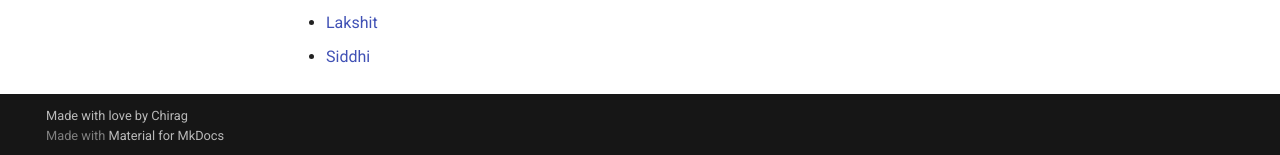
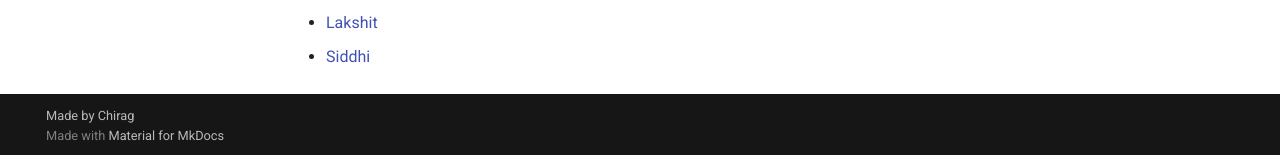
Before and after one commit to evensem2026-CV-LAB/Multi-Scan-Fingerprint-Reconstruction-CV, an MkDocs documentation site: the page built from docs/index.md, in a window 1280 px wide and 1064 px high. Shown: the part 906-1061 px from the top of the window. Built offline with MkDocs 1.6.1 and Material for MkDocs 9.7.7, drawn with Linux system fonts in a browser that asks for light colours.

Commit message:
little changes

```diff
--- a/mkdocs.yml
+++ b/mkdocs.yml
@@ -1,5 +1,5 @@
 site_name: "Multi-Scan Fingerprint Reconstruction"
-site_url: https://<YOUR_GITHUB_USERNAME>.github.io/<REPO_NAME>/
+site_url: https://evensem2026-cv-lab.github.io/Multi-Scan-Fingerprint-Reconstruction-CV/
 
 theme:
   name: material
@@ -24,4 +24,4 @@ plugins:
   - search
   - awesome-pages
 
-copyright: Made with love by <a href="https://github.com/chiragtaneja" target="_blank">Chirag</a>
+copyright: Made by <a href="https://github.com/ctxnn" target="_blank">Chirag</a>
```
